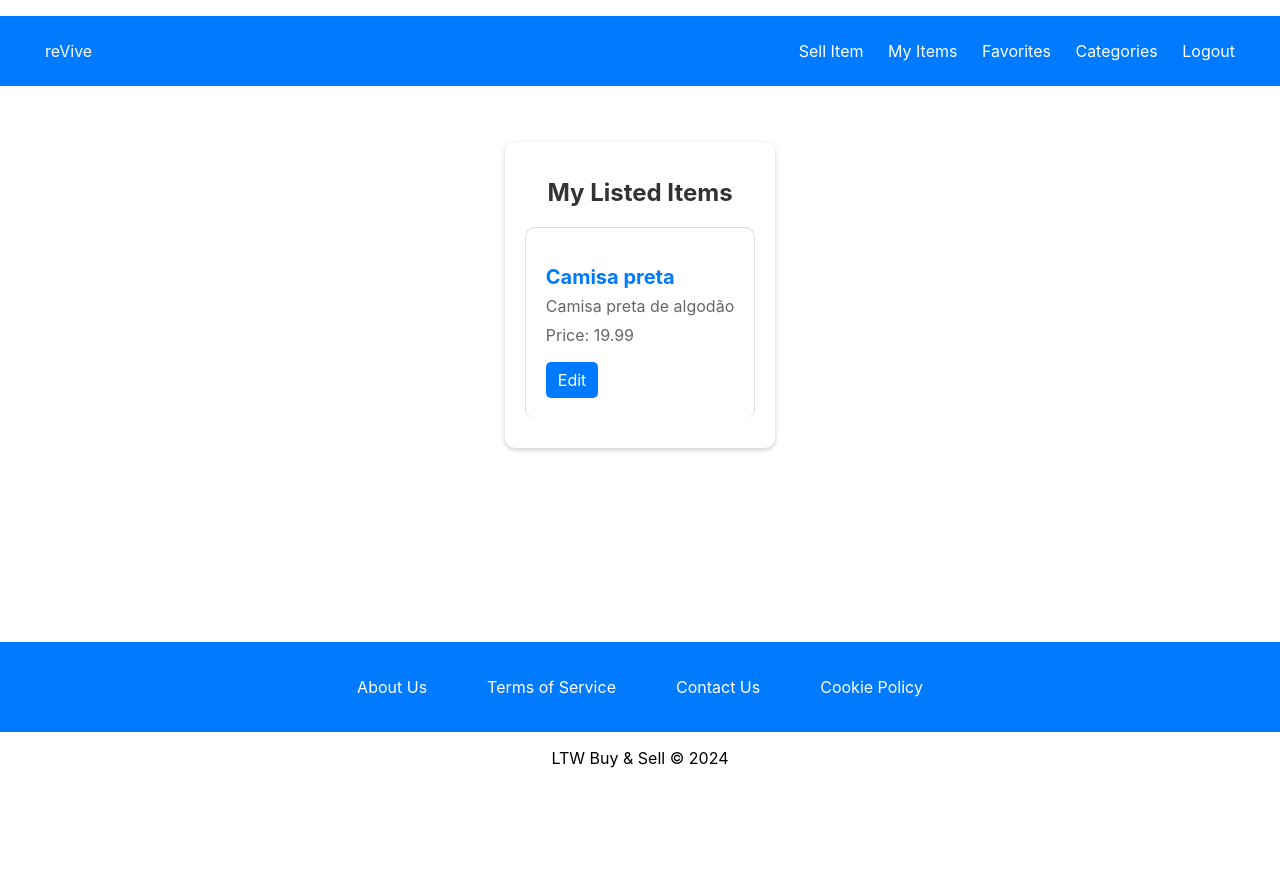
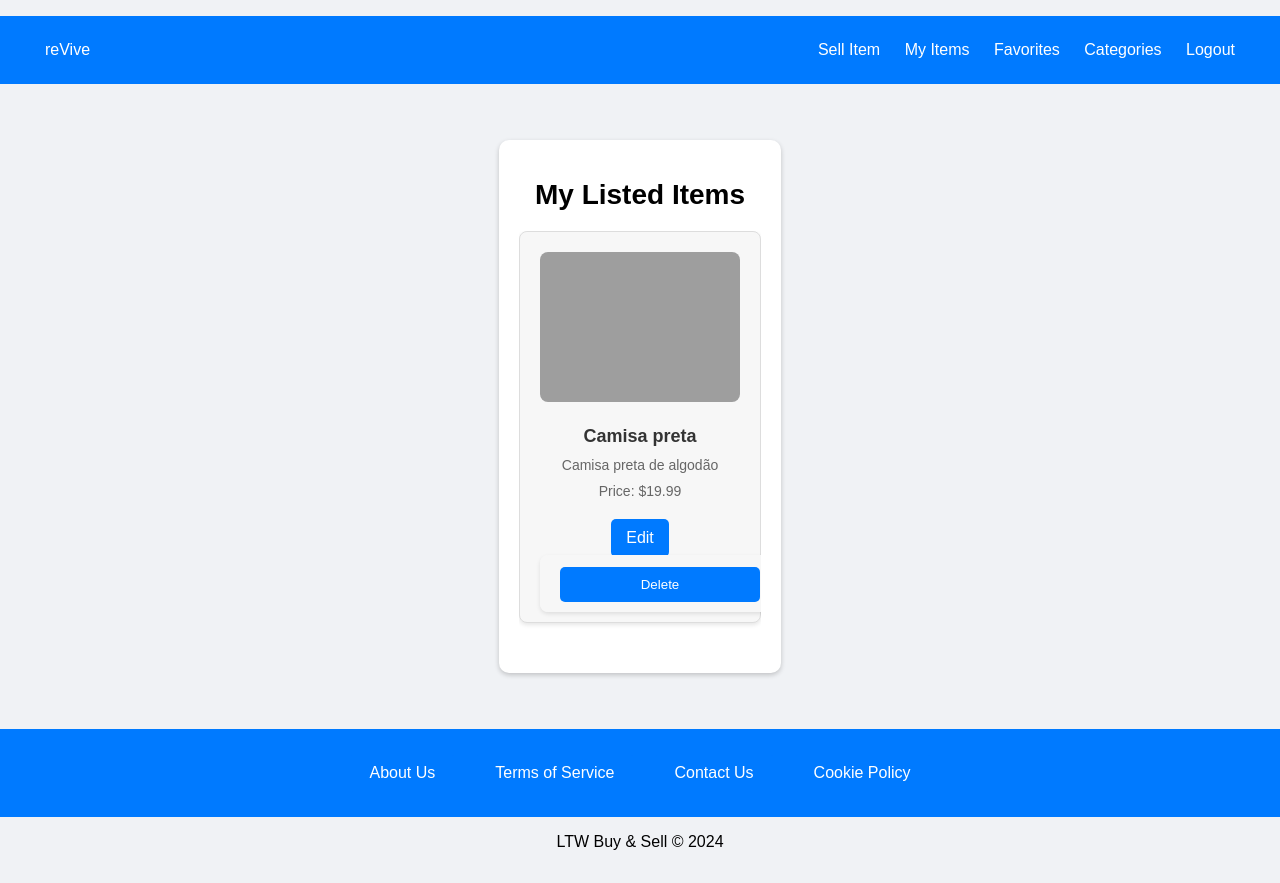
Before and after one commit to GoncaloMatias1/LTW_Project_ReVive, a PHP site: page /pages/my_items.php in a window 1280 px wide. Before the commit the page ends 768 px from the top, so only its background shows below. Run offline with PHP 8.4, Linux system fonts and the light colour scheme; the visitor is signed in with stand-in values (Sample User, id 1); data comes from the database, SQL or seed files in the repository; both versions use the stored data as it was after the commit; grey boxes are pictures that could not be loaded.

Commit message:
overall updates

```diff
--- a/pages/my_items.php
+++ b/pages/my_items.php
@@ -22,14 +22,21 @@
 
 <div class="items-container">
     <h1>My Listed Items</h1>
+    <div class="items-list">
         <?php foreach ($items as $item): ?>
             <div class="item">
+                <img src="<?= htmlspecialchars($item->image_path) ?>" alt="<?= htmlspecialchars($item->title) ?>">
                 <h2><?= htmlspecialchars($item->title) ?></h2>
                 <p><?= htmlspecialchars($item->description) ?></p>
-            <p>Price: <?= htmlspecialchars($item->price) ?></p>
-            <a href="edit_item.php?item_id=<?= $item->id ?>">Edit</a>
+                <p>Price: $<?= htmlspecialchars(number_format($item->price, 2)) ?></p>
+                <a href="edit_item.php?item_id=<?= $item->id ?>" class="edit-button">Edit</a>
+                <form action="../actions/action_delete_item.php" method="post" style="display:inline;">
+                    <input type="hidden" name="item_id" value="<?= htmlspecialchars($item->id) ?>">
+                    <button type="submit" class="remove-button">Delete</button>
+                </form>
             </div>
         <?php endforeach; ?>
+    </div>
 </div>
 <?php
 drawFooter();
--- a/styles/mainPage.css
+++ b/styles/mainPage.css
@@ -24,8 +24,6 @@
     width: 100%;
     text-align: center;
 }
-
-
 
 .content-container {
     text-align: center;
@@ -55,6 +53,11 @@
     padding: 20px;
     margin-bottom: 20px;
     text-align: left;
+    transition: transform 0.2s;
+}
+
+.item:hover {
+    transform: translateY(-5px);
 }
 
 .item img {
--- a/styles/my_items.css
+++ b/styles/my_items.css
@@ -1,56 +1,93 @@
-/* Updated CSS to prevent double boxing */
+body {
+    font-family: Arial, sans-serif;
+    margin: 0;
+    padding: 0;
+    background-color: #f0f2f5;
+}
+
 .items-container {
-    max-width: 800px;
+    max-width: 1200px;
     margin: 40px auto;
     padding: 20px;
     background: #fff;
     box-shadow: 0 2px 5px rgba(0,0,0,0.2);
     border-radius: 10px;
-    text-align: left;
-}
-
-.items-container .item {
-    border-bottom: 1px solid #eee; /* Remove this if you do not want any separation between items */
-    padding: 20px;
-    margin-bottom: 10px; /* Control space between items */
-    background: #fff; /* Ensure background matches container for seamless appearance */
-    box-shadow: none; /* Remove any additional box-shadow here if not desired */
-}
-
-.items-container .item:last-child {
-    border-bottom: none; /* Ensures no border at the bottom of the last item */
+    text-align: center;
 }
 
 .items-container h1 {
-    color: #333;
-    font-size: 24px;
+    color: #000000;
+    font-size: 28px;
+    margin-bottom: 20px;
+    font-weight: 600;
     text-align: center;
-    margin-bottom: 20px;
 }
 
-.items-container h2 {
-    font-size: 20px;
-    color: #007aff;
-    margin-bottom: 5px;
+.items-list {
+    display: flex;
+    overflow-x: auto;
+    gap: 20px;
+    padding-bottom: 10px;
 }
 
-.items-container p {
-    font-size: 16px;
-    color: #666;
-    line-height: 1.5;
+.item {
+    flex: 0 0 auto;
+    width: 200px;
+    background-color: #f7f7f7;
+    padding: 20px;
+    border-radius: 8px;
+    box-shadow: 0 2px 4px rgba(0, 0, 0, 0.1);
+    text-align: center;
+    transition: transform 0.2s;
 }
 
-.items-container a {
+.item:hover {
+    transform: translateY(-5px);
+}
+
+.item img {
+    width: 100%;
+    height: 150px;
+    object-fit: cover;
+    border-radius: 8px;
+    margin-bottom: 10px;
+}
+
+.item h2 {
+    font-size: 18px;
+    margin: 10px 0;
+    color: #333;
+}
+
+.item p {
+    font-size: 14px;
+    color: #666;
+    margin-bottom: 10px;
+}
+
+.edit-button, .remove-button {
     display: inline-block;
+    padding: 10px 15px;
+    border-radius: 5px;
+    text-decoration: none;
+    margin-top: 10px;
+    transition: background-color 0.3s;
+}
+
+.edit-button {
     background-color: #007aff;
     color: white;
-    padding: 8px 12px;
-    border-radius: 5px;
-    text-decoration: none;
-    transition: background-color 0.3s ease;
-    margin-top: 10px;
 }
 
-.items-container a:hover {
+.edit-button:hover {
     background-color: #0056b3;
 }
+
+.remove-button {
+    background-color: #ff4d4d;
+    color: white;
+}
+
+.remove-button:hover {
+    background-color: #cc0000;
+}
--- a/templates/common.php
+++ b/templates/common.php
@@ -27,11 +27,13 @@
                 text-decoration: none;
                 margin: 0 10px;
                 font-size: 16px;
-                transition: opacity 0.3s;
+                transition: background-color 0.3s, transform 0.2s, box-shadow 0.2s;
             }
 
             .top-bar a:hover, .bottom-bar-button:hover {
-                opacity: 0.8;
+                background-color: #0056b3;
+                transform: translateY(-2px);
+                box-shadow: 0 4px 8px rgba(0, 0, 0, 0.1);
             }
 
             .profile-icon {
```
Also changed, not shown: pages/favorites.php (+9 -8 lines), styles/favorites.css (+28 -28 lines), database/sql/ltw_project.db. Lines whose indentation alone changed are shown as unchanged.
